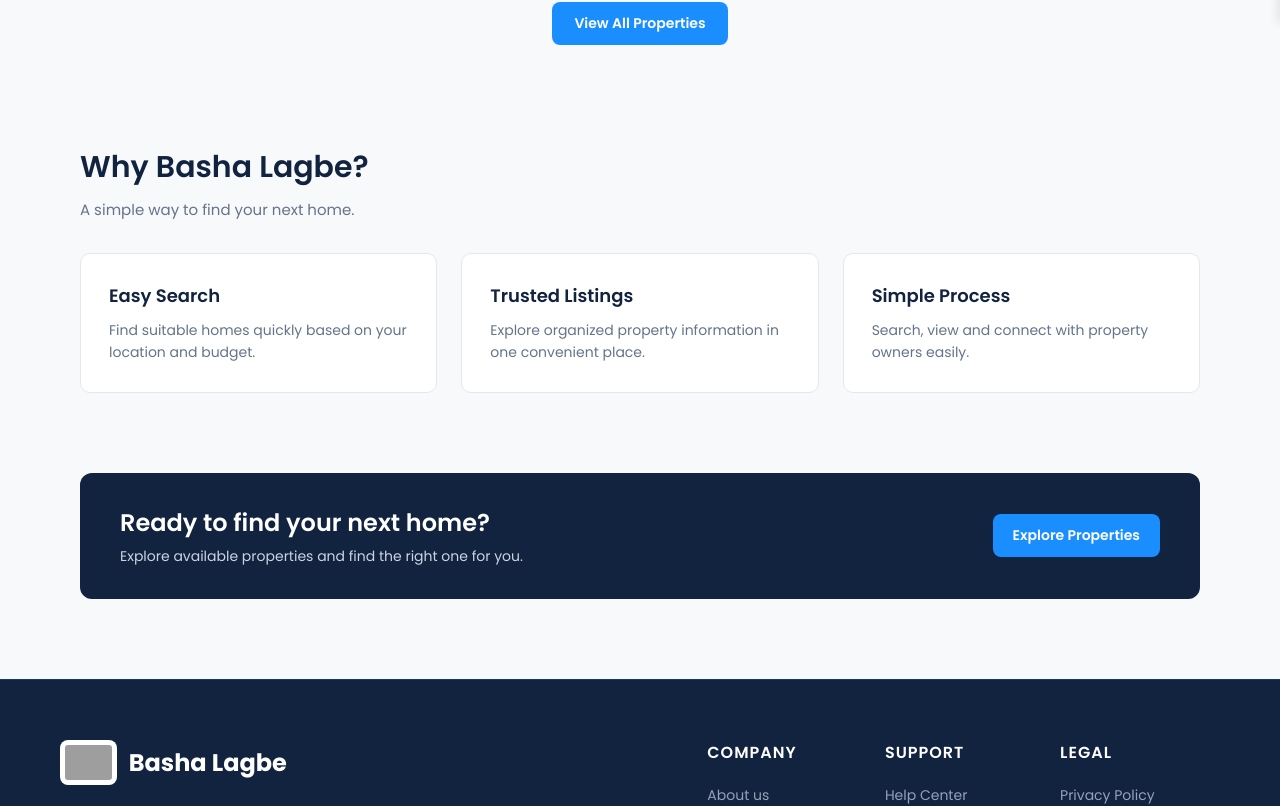
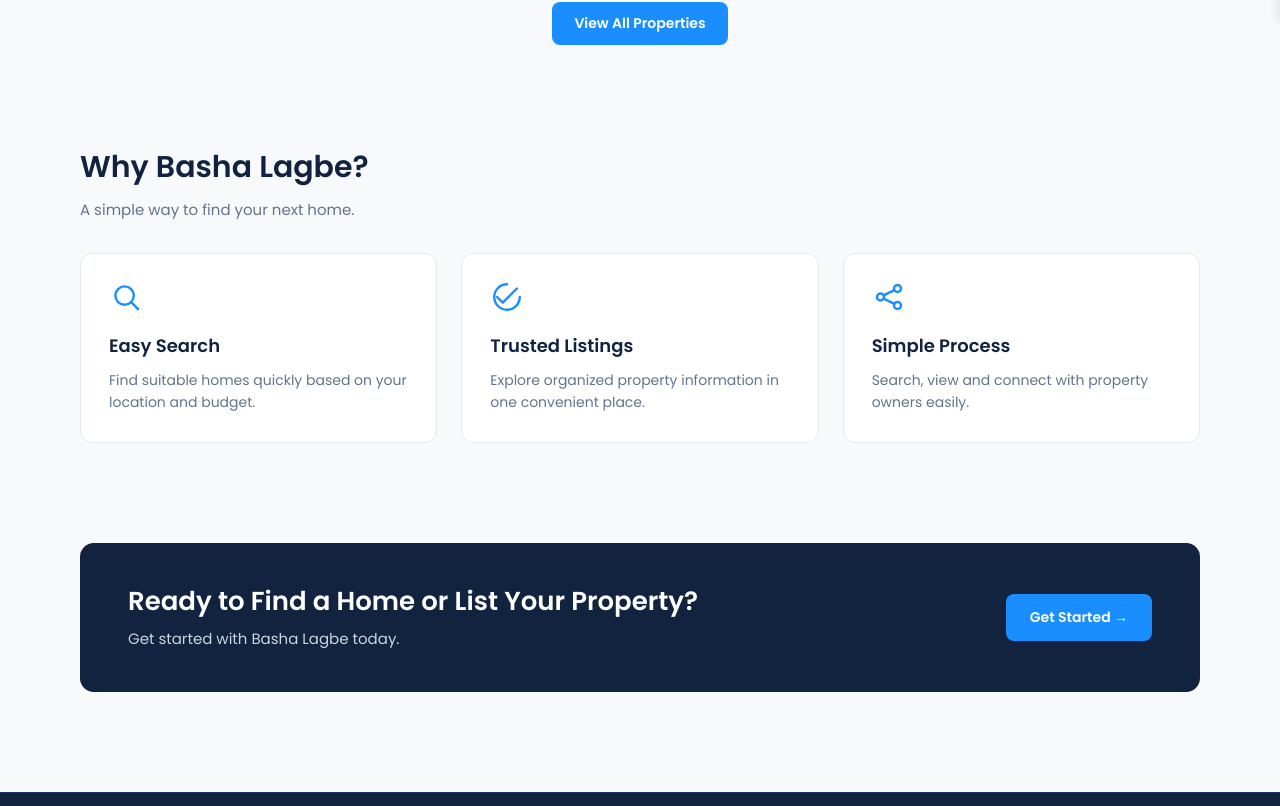
Before and after one commit to hasnine24/Basha-Lagbe, a React (Vite) app in the folder frontend/: page / in a window 1280 px wide. Shown: the part 777-1583 px from the top of the page. Built offline with nearby package versions, Linux system fonts and the light colour scheme; no server answers; grey boxes are pictures that could not be loaded.

Commit message:
Polish homepage design

```diff
--- a/frontend/src/pages/tahmid/FeaturedProperties.css
+++ b/frontend/src/pages/tahmid/FeaturedProperties.css
@@ -31,15 +31,16 @@
 .property-card {
   background: #ffffff;
   border: 1px solid #e2e8f0;
-  border-radius: 10px;
+  border-radius: 14px;
   overflow: hidden;
   cursor: pointer;
-  transition: box-shadow 0.2s ease, transform 0.2s ease;
+  transition: border-color 0.2s ease, box-shadow 0.2s ease, transform 0.2s ease;
 }
 
 .property-card:hover {
-  transform: translateY(-3px);
-  box-shadow: 0 8px 22px rgba(17, 35, 63, 0.08);
+  border-color: #c5d9ee;
+  transform: translateY(-2px);
+  box-shadow: 0 6px 18px rgba(17, 35, 63, 0.1);
 }
 
 .property-image {
@@ -51,6 +52,11 @@
   height: 100%;
   object-fit: cover;
   display: block;
+  transition: transform 0.25s ease;
+}
+
+.property-card:hover .property-image img {
+  transform: scale(1.03);
 }
 
 .property-info {
@@ -62,6 +68,7 @@
   color: #11233f;
   font-size: 18px;
   font-weight: 600;
+  line-height: 1.35;
 }
 
 .property-location {
@@ -75,6 +82,7 @@
   color: #11233f;
   font-size: 18px;
   font-weight: 600;
+  line-height: 1.3;
 }
 
 .property-price span {
@@ -106,10 +114,12 @@
   font-family: "Poppins", sans-serif;
   font-size: 14px;
   font-weight: 600;
+  transition: background-color 0.2s ease, transform 0.2s ease;
 }
 
 .featured-action a:hover {
   background: #167be3;
+  transform: translateY(-1px);
 }
 
 @media (max-width: 900px) {
--- a/frontend/src/pages/tahmid/Hero.css
+++ b/frontend/src/pages/tahmid/Hero.css
@@ -13,9 +13,9 @@
   background: rgba(17, 35, 63, 0.2);
 
   display: flex;
-  align-items: flex-start;
+  align-items: center;
 
-  padding: 90px 56px 40px;
+  padding: 56px;
 }
 
 .hero-content {
@@ -55,6 +55,12 @@
 
   background: #ffffff;
   border-radius: 999px;
+  box-shadow: 0 8px 24px rgba(17, 35, 63, 0.12);
+  transition: box-shadow 0.2s ease;
+}
+
+.hero-search:focus-within {
+  box-shadow: 0 0 0 3px rgba(26, 142, 255, 0.3), 0 8px 24px rgba(17, 35, 63, 0.12);
 }
 
 .hero-search input {
@@ -91,10 +97,16 @@
   font-weight: 600;
 
   cursor: pointer;
+  transition: background-color 0.2s ease, transform 0.2s ease;
 }
 
 .hero-search button:hover {
   background: #167be3;
+  transform: translateY(-1px);
+}
+
+.hero-search button:active {
+  transform: translateY(0);
 }
 
 @media (max-width: 900px) {
@@ -103,7 +115,7 @@
   }
 
   .hero-overlay {
-    padding: 80px 40px 40px;
+    padding: 56px 40px;
   }
 
   .hero-content h1 {
@@ -119,7 +131,7 @@
 
   .hero-overlay {
     min-height: 520px;
-    padding: 70px 22px 30px;
+    padding: 56px 22px 30px;
   }
 
   .hero-content h1 {
--- a/frontend/src/pages/tahmid/Home.css
+++ b/frontend/src/pages/tahmid/Home.css
@@ -5,34 +5,35 @@ main {
 
 .home-cta {
   max-width: 1120px;
-  margin: 0 auto 80px;
-  padding: 32px 40px;
+  margin: 80px auto 100px;
+  padding: 42px 48px;
 
   display: flex;
   align-items: center;
   justify-content: space-between;
-  gap: 30px;
+  gap: 40px;
 
-  border-radius: 12px;
+  border-radius: 14px;
   background: #11233f;
   color: #ffffff;
 }
 
 .home-cta h2 {
-  margin-bottom: 6px;
-  font-size: 24px;
+  margin-bottom: 8px;
+  font-size: 26px;
   font-weight: 600;
+  line-height: 1.3;
 }
 
 .home-cta p {
   color: #cbd5e1;
-  font-size: 14px;
+  font-size: 15px;
 }
 
 .home-cta a {
   flex-shrink: 0;
 
-  padding: 11px 20px;
+  padding: 13px 24px;
   border-radius: 8px;
 
   background: #1a8eff;
@@ -40,15 +41,18 @@ main {
 
   font-size: 14px;
   font-weight: 600;
+  text-decoration: none;
+  transition: 0.2s ease;
 }
 
 .home-cta a:hover {
   background: #167be3;
+  transform: translateY(-1px);
 }
 
 @media (max-width: 700px) {
   .home-cta {
-    margin: 0 20px 60px;
+    margin: 60px 20px 70px;
     padding: 28px;
     flex-direction: column;
     align-items: flex-start;
--- a/frontend/src/pages/tahmid/Home.jsx
+++ b/frontend/src/pages/tahmid/Home.jsx
@@ -1,3 +1,4 @@
+import { Link } from "react-router-dom";
 import Header from "../hasnine/Header";
 import Hero from "./Hero";
 import FeaturedProperties from "./FeaturedProperties";
@@ -15,15 +16,13 @@ function Home() {
         <FeaturedProperties />
         <WhyBashaLagbe />
         <section className="home-cta">
-    <div>
-      <h2>Ready to find your next home?</h2>
-      <p>
-        Explore available properties and find the right one for you.
-      </p>
-    </div>
+          <div>
+            <h2>Ready to Find a Home or List Your Property?</h2>
+            <p>Get started with Basha Lagbe today.</p>
+          </div>
 
-    <a href="/properties">Explore Properties</a>
-  </section>
+          <Link to="/get-started">Get Started →</Link>
+        </section>
       </main>
 
       <Footer />
--- a/frontend/src/pages/tahmid/WhyBashaLagbe.css
+++ b/frontend/src/pages/tahmid/WhyBashaLagbe.css
@@ -1,7 +1,7 @@
 .why-section {
   max-width: 1200px;
   margin: 0 auto;
-  padding: 20px 40px 80px;
+  padding: 20px 40px 20px;
 }
 
 .why-section .section-heading {
@@ -28,10 +28,33 @@
 }
 
 .why-card {
-  padding: 28px;
+  padding: 26px 28px 28px;
   border: 1px solid #e2e8f0;
-  border-radius: 10px;
+  border-radius: 12px;
   background: #ffffff;
+  transition: border-color 0.2s ease, box-shadow 0.2s ease, transform 0.2s ease;
+}
+
+.why-card:hover {
+  border-color: #c5d9ee;
+  box-shadow: 0 6px 18px rgba(17, 35, 63, 0.08);
+  transform: translateY(-2px);
+}
+
+.why-icon {
+  width: 34px;
+  height: 34px;
+  margin-bottom: 18px;
+  color: #1a8eff;
+}
+
+.why-icon svg {
+  width: 100%;
+  height: 100%;
+  stroke: currentColor;
+  stroke-linecap: round;
+  stroke-linejoin: round;
+  stroke-width: 1.7;
 }
 
 .why-card h3 {
--- a/frontend/src/pages/tahmid/WhyBashaLagbe.jsx
+++ b/frontend/src/pages/tahmid/WhyBashaLagbe.jsx
@@ -10,6 +10,12 @@ function WhyBashaLagbe() {
 
       <div className="why-grid">
         <div className="why-card">
+          <div className="why-icon" aria-hidden="true">
+            <svg viewBox="0 0 24 24" fill="none">
+              <circle cx="11" cy="11" r="6.5" />
+              <path d="m16 16 4.5 4.5" />
+            </svg>
+          </div>
           <h3>Easy Search</h3>
           <p>
             Find suitable homes quickly based on your location and budget.
@@ -17,6 +23,12 @@ function WhyBashaLagbe() {
         </div>
 
         <div className="why-card">
+          <div className="why-icon" aria-hidden="true">
+            <svg viewBox="0 0 24 24" fill="none">
+              <path d="m5 12 4 4 10-10" />
+              <path d="M12 3a9 9 0 1 0 9 9" />
+            </svg>
+          </div>
           <h3>Trusted Listings</h3>
           <p>
             Explore organized property information in one convenient place.
@@ -24,6 +36,14 @@ function WhyBashaLagbe() {
         </div>
 
         <div className="why-card">
+          <div className="why-icon" aria-hidden="true">
+            <svg viewBox="0 0 24 24" fill="none">
+              <circle cx="6" cy="12" r="2.5" />
+              <circle cx="18" cy="6" r="2.5" />
+              <circle cx="18" cy="18" r="2.5" />
+              <path d="m8.2 10.8 7.6-3.6M8.2 13.2l7.6 3.6" />
+            </svg>
+          </div>
           <h3>Simple Process</h3>
           <p>
             Search, view and connect with property owners easily.
```
